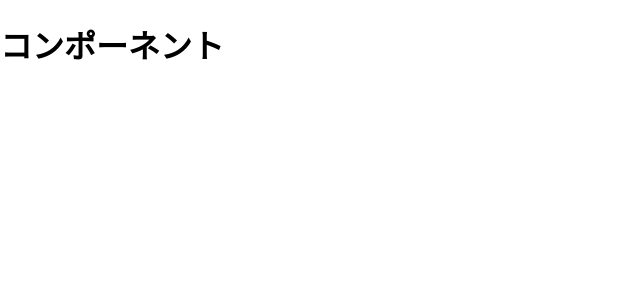
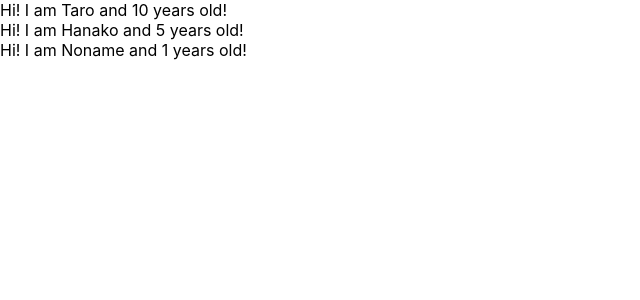
Before and after one commit to Suntry0514/react-redux-crud-application, a React (Create React App) app: page / in a window 1280 px wide. Shown: the top 300 px of the page, without its empty margins (0-640 px from the left). Built offline with nearby package versions, Linux system fonts and the light colour scheme.

Commit message:
コンポーネントのpropsについて記述

```diff
--- a/src/App.js
+++ b/src/App.js
@@ -1,30 +1,35 @@
-import React, { Component } from 'react';
-import { render } from '@testing-library/react';
+//import React, { Component } from 'react';
+import React from 'react';
+//import { render } from '@testing-library/react';
 
 //functionによるコンポーネント
-/* function App() {
-  const greeting = "Hi, Jack!";
-  const dom = <h1 className="foo">{greeting}</h1>
+function App() {
+  //以下はdictionaryみたいなもの
+  const propfiles =[
+    {name: "Taro", age:10},
+    {name: "Hanako", age:5},
+    {name: "Noname"}//defaultPropsで不足データを補っている。
+  ]
   return (
-    <React.Fragment>
-      {dom}
-      <label htmlFor="bar">bar</label>
-      <input id="bar" type="text" onChange={() => { console.log("I am clicked!") }} />
-
-    </React.Fragment>)
-  //return <div><h1>Hellow World!</h1></div>;
-} */
-
-//クラスによるコンポーネント
-class App extends Component {
-  render() {
-    return (
-      <React.Fragment>
-        <h1>コンポーネント</h1>
-      </React.Fragment>
-    )
-  }
+    <div>
+      {
+        propfiles.map((propfiles,index)=>{
+                  //User関数を実行 name,ageは引数と考えればよい
+                  //データ分別をするためにkeyをつける
+          return  <User name={propfiles.name} age={propfiles.age} key={index}/>
+        })
+      }
+    </div>
+  )
+  //上記ではUserコンポーネントにTaroという属性(props)を与えている
+}
+//関数みたいなもの
+const User=(props)=>{
+return <div>Hi! I am {props.name} and {props.age} years old!</div>
 }
 
+User.defaultProps={
+  age:1
+}
 //実行するコンポーネントを指定
 export default App;
```
